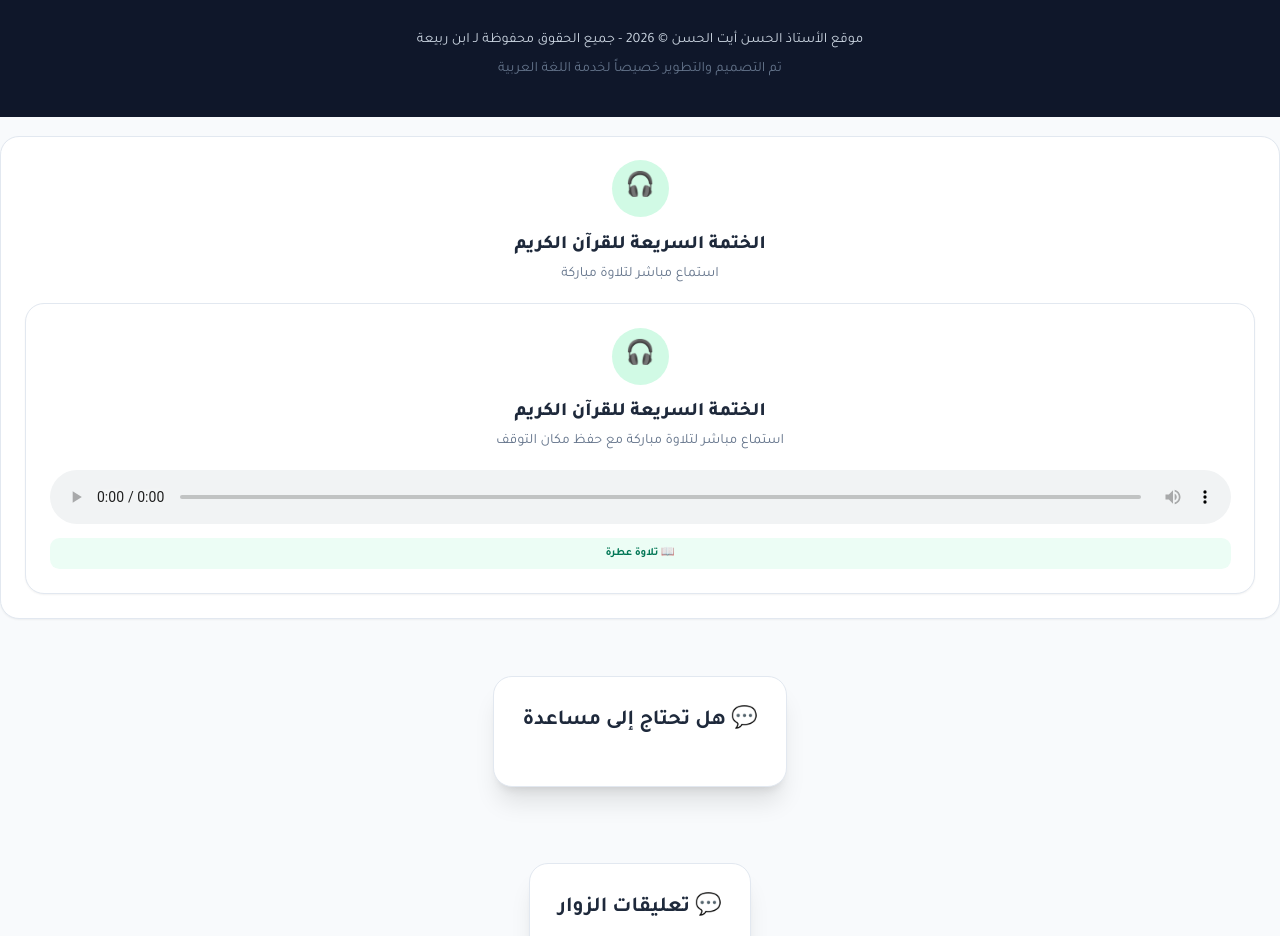
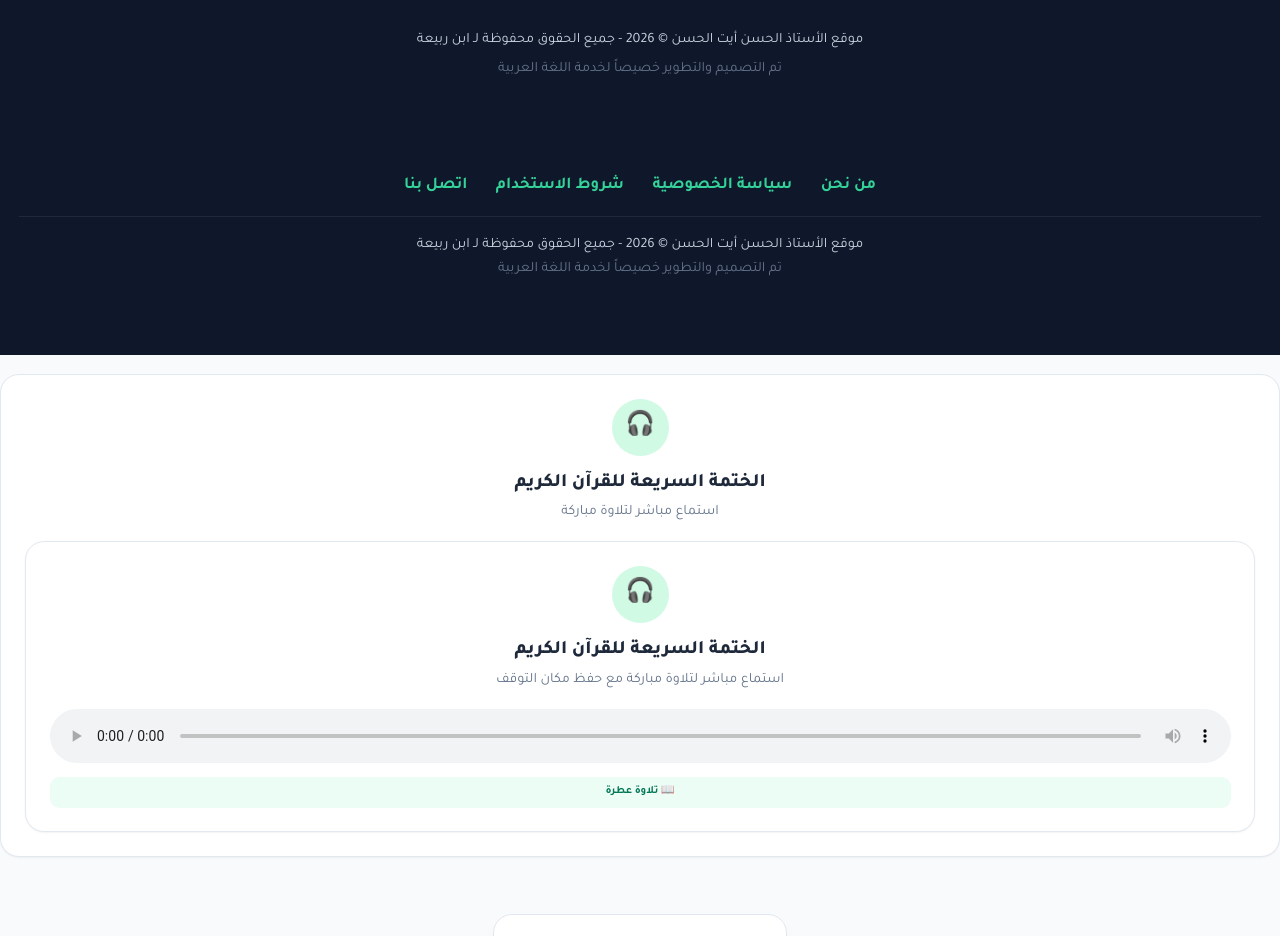
Before and after one commit to mashaallahtarbeyya-cpu/aitlahcen, a plain HTML site: page index.html in a window 1280 px wide. Shown: the part 1000-1936 px from the top of the page. Drawn offline with nearby package versions, Linux system fonts and the light colour scheme.

Commit message:
Update index.html

```diff
--- a/index.html
+++ b/index.html
@@ -224,6 +224,23 @@
     <p>موقع الأستاذ الحسن أيت الحسن &copy; 2026 - جميع الحقوق محفوظة لـ ابن ربيعة</p>
     <p class="text-slate-500">تم التصميم والتطوير خصيصاً لخدمة اللغة العربية</p>
   </div>
+	<!-- تذييل المدونة (Footer) مع روابط الصفحات الأساسية -->
+<footer class="bg-slate-900 text-slate-300 py-8 mt-12 text-center text-xs w-full">
+  <div class="max-w-6xl mx-auto px-4 space-y-4">
+    <!-- روابط الصفحات التعريفية والقانونية -->
+    <div class="flex justify-center flex-wrap gap-6 text-sm font-semibold text-emerald-400">
+      <a href="about-us.html" class="hover:text-white transition-colors">من نحن</a>
+      <a href="Privacy-Policy.html" class="hover:text-white transition-colors">سياسة الخصوصية</a>
+      <a href="Terms-of-Use.html" class="hover:text-white transition-colors">شروط الاستخدام</a>
+      <a href="Rawabit.html" class="hover:text-white transition-colors">اتصل بنا</a>
+    </div>
+
+    <div class="border-t border-slate-800 pt-4 space-y-1">
+      <p>موقع الأستاذ الحسن أيت الحسن &copy; 2026 - جميع الحقوق محفوظة لـ ابن ربيعة</p>
+      <p class="text-slate-500">تم التصميم والتطوير خصيصاً لخدمة اللغة العربية</p>
+    </div>
+  </div>
+</footer>
 </footer>
 <div class="bg-white rounded-2xl shadow-sm border border-slate-200 p-5 text-center my-4">
     <div class="w-12 h-12 bg-emerald-100 text-emerald-800 rounded-full flex items-center justify-center mx-auto mb-3 text-xl">🎧</div>
```
